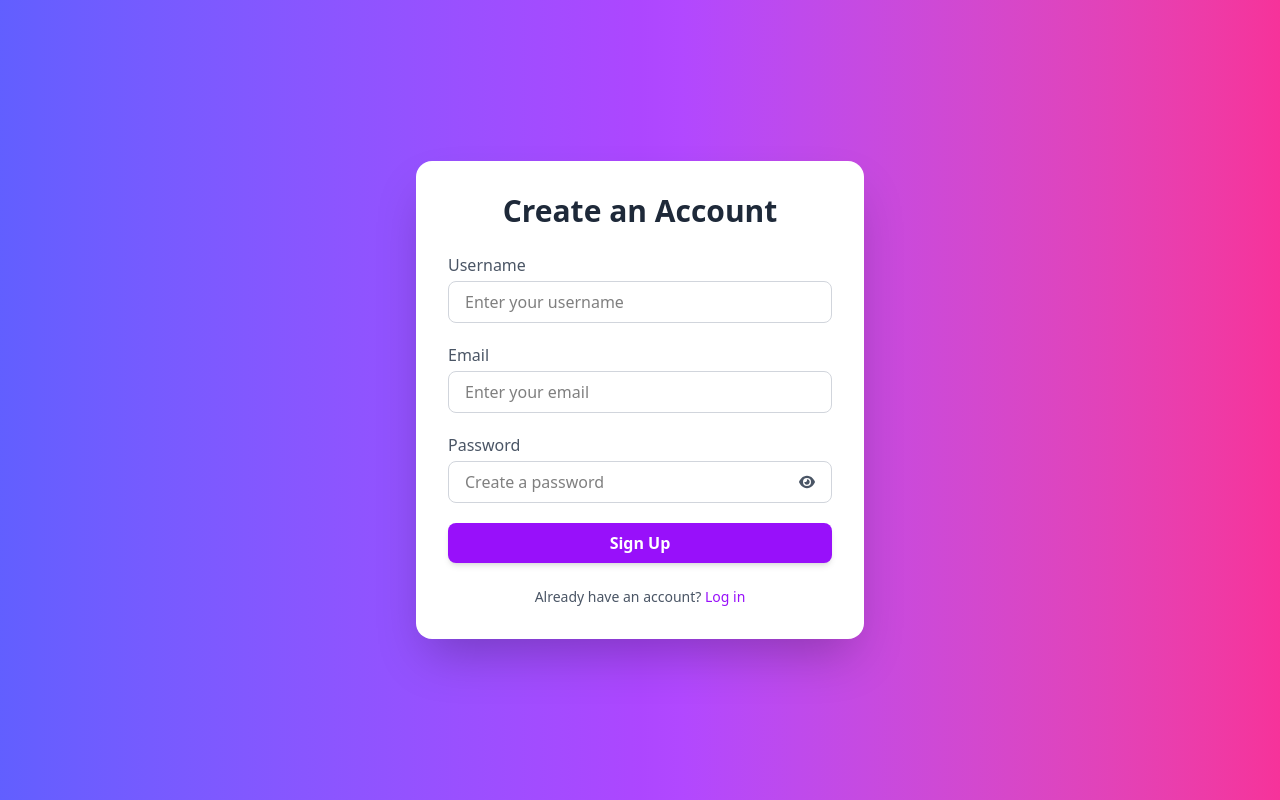
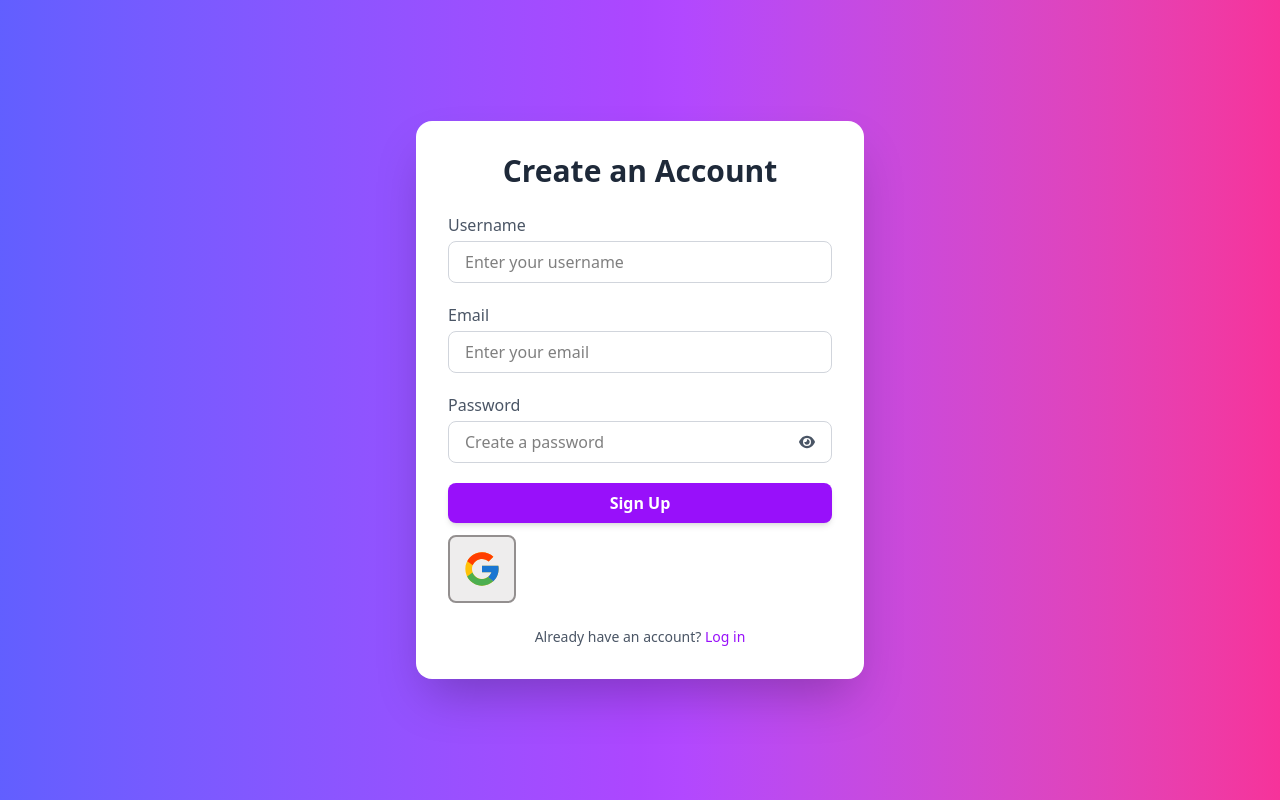
Before and after one commit to AbdulManan50/api-testing, a React (Vite) app: page / in a window 1280 px wide. Built offline with nearby package versions, Linux system fonts and the light colour scheme.

Commit message:
google login

```diff
--- a/package.json
+++ b/package.json
@@ -10,9 +10,11 @@
     "preview": "vite preview"
   },
   "dependencies": {
+    "@react-oauth/google": "^0.12.2",
     "@reduxjs/toolkit": "^2.8.2",
     "@tailwindcss/vite": "^4.1.4",
     "axios": "^1.9.0",
+    "jwt-decode": "^4.0.0",
     "react": "^19.0.0",
     "react-dom": "^19.0.0",
     "react-icons": "^5.5.0",
--- a/src/App.jsx
+++ b/src/App.jsx
@@ -7,9 +7,11 @@ import { AuthProvider } from "./context/AuthContext";
 import { AuthGuard } from "./Component/AuthGuard";
 import { PublicRoute } from "./Component/PublicRoute";
 import NotFound from "./Page/NotFound";
+import { GoogleOAuthProvider } from "@react-oauth/google";
 
 export default function App() {
   return (
+    <GoogleOAuthProvider clientId="721269353690-rcbdq1pfon56qdcfmth07ojjq4kq3ap4.apps.googleusercontent.com">
       <AuthProvider>
         <BrowserRouter>
           <Routes>
@@ -41,5 +43,6 @@ export default function App() {
           </Routes>
         </BrowserRouter>
       </AuthProvider>
+    </GoogleOAuthProvider>
   );
 }
--- /dev/null
+++ b/src/Component/Google.jsx
@@ -0,0 +1,34 @@
+import React from "react";
+import { useGoogleLogin } from "@react-oauth/google";
+import { jwtDecode } from "jwt-decode";
+import { useNavigate } from "react-router-dom";
+import { FcGoogle } from "react-icons/fc"; // Google icon
+
+const Google = () => {
+  const navigate = useNavigate();
+
+  const login = useGoogleLogin({
+    onSuccess: (tokenResponse) => {
+      const decoded = jwtDecode(tokenResponse.credential);
+      console.log("User Info:", decoded);
+      navigate("/login");
+    },
+    onError: () => {
+      console.log("Login Failed");
+    },
+    flow: "implicit",
+  });
+
+  return (
+    <div className="">
+      <button
+        className="text-center mt-3 p-3 border-[2px] border-[#938f8f] inline-block mx-auto rounded-lg bg-[#7065651e] cursor-pointer"
+        onClick={() => login()}
+      >
+        <FcGoogle size={40} />
+      </button>
+    </div>
+  );
+};
+
+export default Google;
--- a/src/Page/Singup.jsx
+++ b/src/Page/Singup.jsx
@@ -5,6 +5,7 @@ import { FaEye, FaEyeSlash } from "react-icons/fa6";
 import { singupcheema } from "../Services/Scheema/Index";
 import { toast } from "react-toastify";
 import { useAuth } from "../context/AuthContext";
+import Google from "../Component/Google";
 
 const Signup = () => {
   const [username, setUsername] = useState("");
@@ -16,10 +17,9 @@ const Signup = () => {
   const navigate = useNavigate();
   const { user } = useAuth();
 
-
   useEffect(() => {
     if (user) {
-      navigate('/home');
+      navigate("/home");
     }
   }, [user, navigate]);
 
@@ -45,19 +45,20 @@ const Signup = () => {
         email,
         password,
       });
-      toast.success('Sign up successful');
+      toast.success("Sign up successful");
       navigate("/login");
     } catch (err) {
       console.error("Signup Error:", err);
-      toast.error('Signup failed');
+      toast.error("Signup failed");
     }
   };
 
-
   if (user) {
-    return <div className="min-h-screen flex items-center justify-center">
-      <p>Redirecting...</p>
-    </div>;
+    return (
+      <div className="min-h-screen flex items-center justify-center">
+        <p>Redirecting...</p>
+      </div>
+    );
   }
 
   return (
@@ -147,6 +148,8 @@ const Signup = () => {
           </button>
         </form>
 
+        <Google />
+
         <p className="mt-6 text-center text-sm text-gray-600">
           Already have an account?{" "}
           <Link
```
Also changed, not shown: 1 other file (tests, documents, lock files or other folders). Lines whose indentation alone changed are shown as unchanged.
